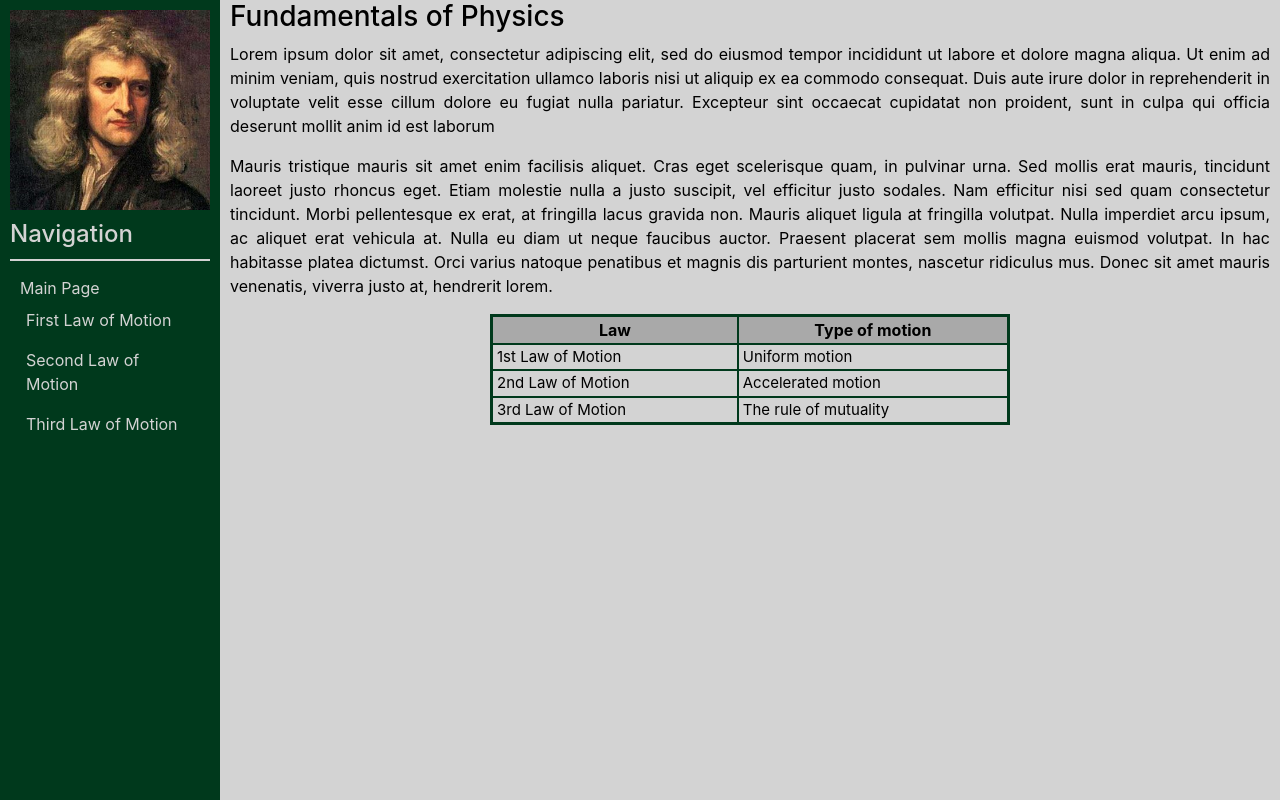
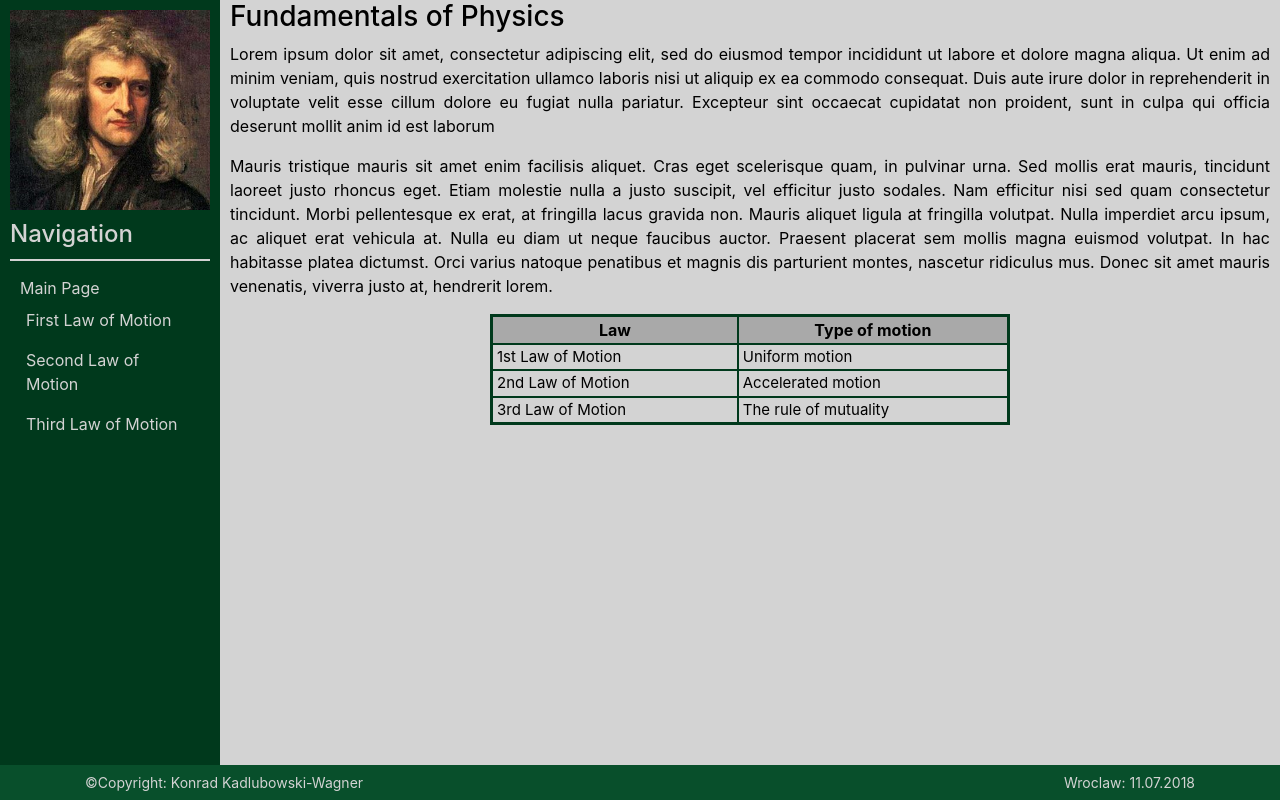
Before and after one commit to Kodieus/project0, a plain HTML site: page index.html in a window 1280 px wide. Drawn offline with nearby package versions, Linux system fonts and the light colour scheme.

Commit message:
footer added

```diff
--- a/index.html
+++ b/index.html
@@ -49,5 +49,13 @@
 			</tr>
 		</table>
 		</div>
-    </body>
+		<footer class="footer">
+			<div class="container">
+				<div class="row">
+					<div class="col-9">©Copyright: Konrad Kadlubowski-Wagner</div>
+					<div class="col-3" id="footerDate">Wroclaw: 11.07.2018</div>
+				</div>
+			</div>
+		</footer>
+    	</body>
 </html>
--- a/style.scss
+++ b/style.scss
@@ -6,10 +6,13 @@ $body-txt-colour: black;
 $table-title-colour: darkgrey;
 $table-title-txt-colour: black;
 $table-lines-colour: #00391c;
+$footer-bg-colour:#084f2b;
+$navbar-width: 220px;
 
 body {
 	background-color: $body-bg-colour;
 	color: $body-txt-colour;
+	margin-bottom: 60px;
 }
 
 .main p {
@@ -26,7 +29,7 @@ body {
 }
 
 .main {
-	margin-left: 220px;
+	margin-left: $navbar-width;
 	padding: 0px 10px;
 }
 
@@ -59,10 +62,22 @@ body {
 	padding-left: 4px;
 }
 
+.footer {
+  position: absolute;
+  bottom: 0;
+  width: 100%;
+  height: 35px; /* Set the fixed height of the footer here */
+  line-height: 35px; /* Vertically center the text there */
+  background-color: $footer-bg-colour;
+  color: $nav-text-colour;
+  font-size: 14px;
+
+}
+
 #verticalNavbar {
 	padding: 10px;
 	color: $nav-text-colour;
-	width: 220px;
+	width: $navbar-width;
 	background-color: $nav-colour;
 	height: 100%;
 	position:fixed;
@@ -86,6 +101,10 @@ body {
 	margin-bottom: 10px;
 }
 
+#footerDate {
+	text-align: right;
+}
+
 @media (min-width: 600px) {
 	#mainHeader::before {
 		content: "Fundamentals of Physics";
```
Also changed, not shown: 1st.html (+8 -0 lines), 2nd.html (+8 -0 lines), 3rd.html (+8 -0 lines), style.css, 1 other file.
